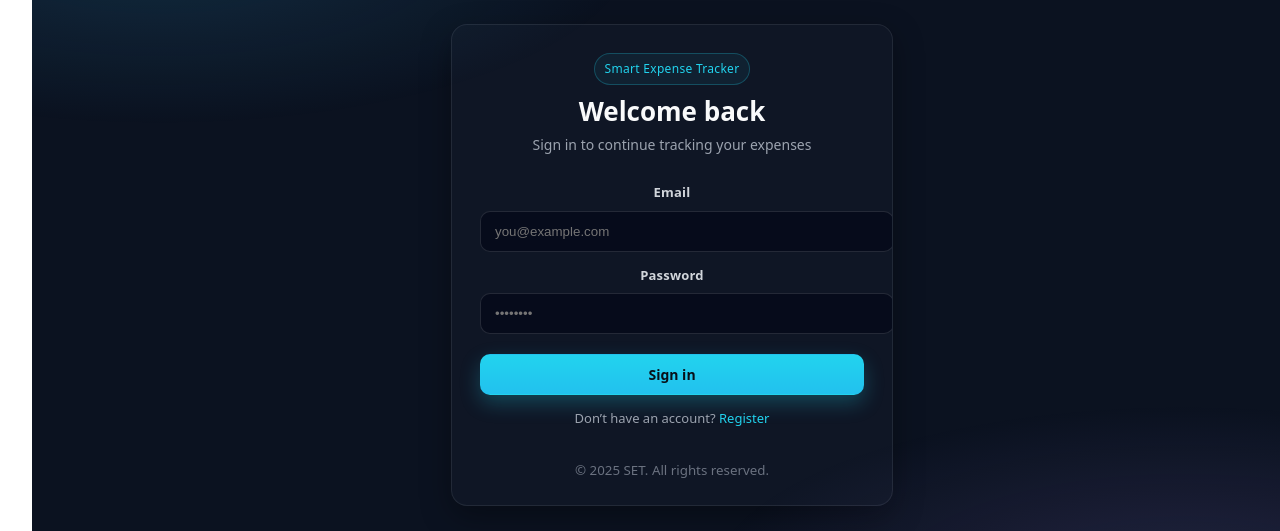
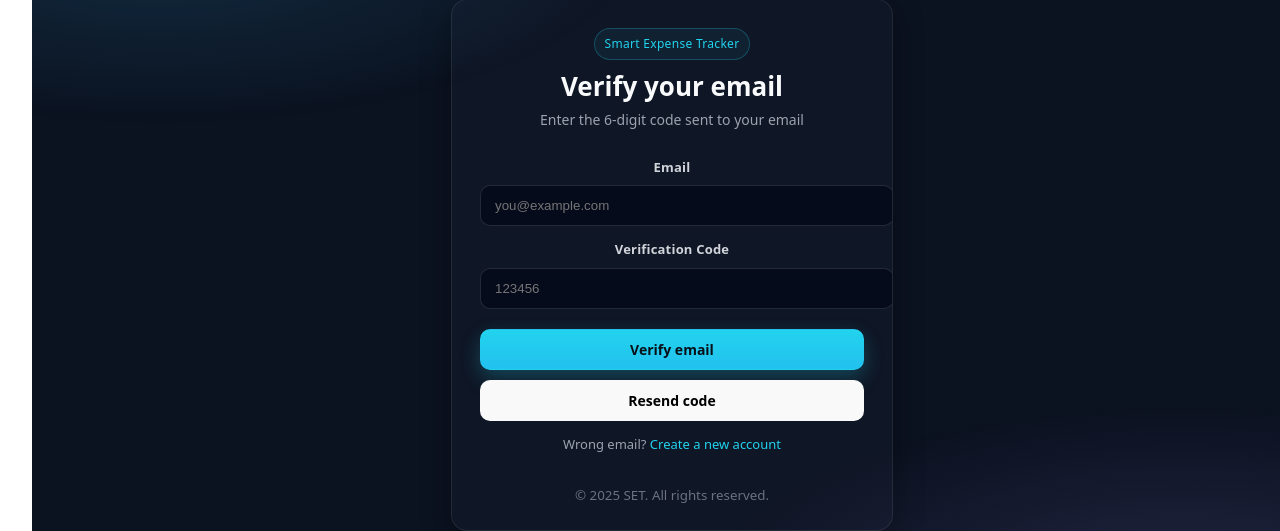
Before and after one commit to monukmodi/smart-expense-tracker-client, a React (Vite) app: page /verify in a window 1280 px wide. Before the commit this address led to /login. Shown: the part 167-698 px from the top of the page. Built offline with nearby package versions, Linux system fonts and the light colour scheme; no server answers.

Commit message:
implements sign in through google and couple for features

```diff
--- a/index.html
+++ b/index.html
@@ -32,6 +32,7 @@
   </head>
   <body>
     <div id="root"></div>
+    <script src="https://accounts.google.com/gsi/client" async defer></script>
     <script type="module" src="/src/main.jsx"></script>
   </body>
 </html>
--- a/src/App.jsx
+++ b/src/App.jsx
@@ -4,6 +4,7 @@ import { Routes, Route, Navigate } from 'react-router-dom';
 import Login from './pages/Login.jsx';
 import Register from './pages/Register.jsx';
 import Dashboard from './pages/Dashboard.jsx';
+import Verify from './pages/Verify.jsx';
 import RequireAuth from './routes/RequireAuth.jsx';
 import { ToastProvider } from './components/UI/Toast.jsx';
 
@@ -13,6 +14,7 @@ export default function App() {
       <Routes>
         <Route path="/login" element={<Login />} />
         <Route path="/register" element={<Register />} />
+        <Route path="/verify" element={<Verify />} />
         <Route
           path="/dashboard"
           element={
--- a/src/pages/Login.jsx
+++ b/src/pages/Login.jsx
@@ -1,6 +1,6 @@
-import React, { useState } from 'react';
+import React, { useEffect, useRef, useState } from 'react';
 import { Link, useNavigate } from 'react-router-dom';
-import { loginUser } from '../services/auth.js';
+import { loginUser, googleLogin } from '../services/auth.js';
 import AuthLayout from '../components/AuthLayout.jsx';
 import Input from '../components/UI/Input.jsx';
 import Button from '../components/UI/Button.jsx';
@@ -12,6 +12,50 @@ export default function Login() {
   const [errors, setErrors] = useState({});
   const [loading, setLoading] = useState(false);
   const [message, setMessage] = useState('');
+  const googleDivRef = useRef(null);
+
+  useEffect(() => {
+    const clientId = import.meta.env.VITE_GOOGLE_CLIENT_ID;
+    if (!clientId) return; // Not configured
+    const onReady = () => {
+      if (!window.google?.accounts?.id) return;
+      window.google.accounts.id.initialize({
+        client_id: clientId,
+        callback: async (response) => {
+          try {
+            const idToken = response.credential;
+            await googleLogin({ idToken });
+            navigate('/dashboard');
+          } catch (err) {
+            const msg = err?.response?.data?.message || err?.message || 'Google sign-in failed';
+            setMessage(msg);
+          }
+        },
+        auto_select: false,
+        ux_mode: 'popup',
+      });
+      if (googleDivRef.current) {
+        window.google.accounts.id.renderButton(googleDivRef.current, {
+          theme: 'outline',
+          size: 'large',
+          text: 'continue_with',
+          shape: 'pill',
+          width: 320,
+        });
+      }
+    };
+    // If script already loaded, onReady immediately; else wait until it loads
+    if (window.google?.accounts?.id) onReady();
+    else {
+      const check = setInterval(() => {
+        if (window.google?.accounts?.id) {
+          clearInterval(check);
+          onReady();
+        }
+      }, 200);
+      return () => clearInterval(check);
+    }
+  }, [navigate]);
 
   const validate = () => {
     const e = {};
@@ -35,6 +79,10 @@ export default function Login() {
     } catch (err) {
       const msg = err?.response?.data?.message || err?.message || 'Login failed.';
       setMessage(msg);
+      if (/not verified/i.test(msg)) {
+        // Redirect to verify page if backend indicates unverified account
+        navigate(`/verify?email=${encodeURIComponent(email)}`);
+      }
     } finally {
       setLoading(false);
     }
@@ -77,6 +125,7 @@ export default function Login() {
         <Button type="submit" disabled={loading} style={{ width: '100%', marginTop: 6 }}>
           {loading ? 'Signing in…' : 'Sign in'}
         </Button>
+        <div ref={googleDivRef} style={{ display: 'flex', justifyContent: 'center', marginTop: 12 }} />
         <div style={{ textAlign: 'center', marginTop: 14, color: '#9ca3af', fontSize: 13 }}>
           Don’t have an account?{' '}
           <Link to="/register" style={{ color: '#22d3ee' }}>Register</Link>
--- a/src/pages/Register.jsx
+++ b/src/pages/Register.jsx
@@ -33,9 +33,9 @@ export default function Register() {
     if (!validate()) return;
     setLoading(true);
     try {
-      await registerUser({ name, email, password });
-      setMessage('Account created successfully.');
-      navigate('/dashboard');
+      const { message: m } = await registerUser({ name, email, password });
+      setMessage(m || 'Verification code sent to your email.');
+      navigate(`/verify?email=${encodeURIComponent(email)}`);
     } catch (err) {
       const msg = err?.response?.data?.message || err?.message || 'Registration failed.';
       setMessage(msg);
--- /dev/null
+++ b/src/pages/Verify.jsx
@@ -0,0 +1,116 @@
+import React, { useMemo, useState } from 'react';
+import { useLocation, useNavigate, Link } from 'react-router-dom';
+import AuthLayout from '../components/AuthLayout.jsx';
+import Input from '../components/UI/Input.jsx';
+import Button from '../components/UI/Button.jsx';
+import { verifyEmail, resendVerificationCode } from '../services/auth.js';
+
+function useQuery() {
+  const { search } = useLocation();
+  return useMemo(() => new URLSearchParams(search), [search]);
+}
+
+export default function Verify() {
+  const navigate = useNavigate();
+  const query = useQuery();
+  const initialEmail = query.get('email') || '';
+
+  const [email, setEmail] = useState(initialEmail);
+  const [code, setCode] = useState('');
+  const [message, setMessage] = useState('');
+  const [errors, setErrors] = useState({});
+  const [loading, setLoading] = useState(false);
+  const [resending, setResending] = useState(false);
+
+  const validate = () => {
+    const e = {};
+    if (!email) e.email = 'Email is required';
+    else if (!/^[^\s@]+@[^\s@]+\.[^\s@]+$/.test(email)) e.email = 'Enter a valid email';
+    if (!/^\d{6}$/.test(code)) e.code = 'Enter the 6-digit code';
+    setErrors(e);
+    return Object.keys(e).length === 0;
+  };
+
+  const handleVerify = async (ev) => {
+    ev.preventDefault();
+    setMessage('');
+    if (!validate()) return;
+    setLoading(true);
+    try {
+      await verifyEmail({ email, code });
+      navigate('/dashboard');
+    } catch (err) {
+      const msg = err?.message || 'Verification failed.';
+      setMessage(msg);
+    } finally {
+      setLoading(false);
+    }
+  };
+
+  const handleResend = async () => {
+    setMessage('');
+    if (!email) {
+      setErrors((e) => ({ ...e, email: 'Email is required' }));
+      return;
+    }
+    setResending(true);
+    try {
+      const { message: m } = await resendVerificationCode({ email });
+      setMessage(m || 'Verification code resent.');
+    } catch (err) {
+      const msg = err?.message || 'Failed to resend code.';
+      setMessage(msg);
+    } finally {
+      setResending(false);
+    }
+  };
+
+  return (
+    <AuthLayout title="Verify your email" subtitle="Enter the 6-digit code sent to your email">
+      <form onSubmit={handleVerify}>
+        <Input
+          label="Email"
+          type="email"
+          value={email}
+          onChange={(e) => setEmail(e.target.value)}
+          error={!!errors.email}
+          helperText={errors.email}
+          placeholder="you@example.com"
+        />
+        <Input
+          label="Verification Code"
+          value={code}
+          onChange={(e) => setCode(e.target.value.replace(/\D/g, '').slice(0, 6))}
+          error={!!errors.code}
+          helperText={errors.code}
+          placeholder="123456"
+        />
+
+        {message ? (
+          <div style={{
+            background: 'rgba(34,197,94,.08)',
+            color: '#a7f3d0',
+            border: '1px solid rgba(34,197,94,.25)',
+            padding: '10px 12px',
+            borderRadius: 10,
+            fontSize: 13,
+            marginBottom: 12,
+          }}>
+            {message}
+          </div>
+        ) : null}
+
+        <Button type="submit" disabled={loading} style={{ width: '100%', marginTop: 6 }}>
+          {loading ? 'Verifying…' : 'Verify email'}
+        </Button>
+        <Button type="button" variant="secondary" disabled={resending} onClick={handleResend} style={{ width: '100%', marginTop: 10 }}>
+          {resending ? 'Resending…' : 'Resend code'}
+        </Button>
+
+        <div style={{ textAlign: 'center', marginTop: 14, color: '#9ca3af', fontSize: 13 }}>
+          Wrong email? <Link to="/register" style={{ color: '#22d3ee' }}>Create a new account</Link>
+        </div>
+      </form>
+    </AuthLayout>
+  );
+}
--- a/src/services/auth.js
+++ b/src/services/auth.js
@@ -3,9 +3,7 @@ import { setToken, setUser, clearAuth } from '../utils/storage.js';
 
 export async function registerUser({ name, email, password }) {
   const { data } = await api.post('/api/auth/register', { name, email, password });
-  // data: { user, token }
-  setToken(data.token);
-  setUser(data.user);
+  // server returns: { message }
   return data;
 }
 
@@ -19,3 +17,25 @@ export async function loginUser({ email, password }) {
 export function logoutUser() {
   clearAuth();
 }
+
+export async function verifyEmail({ email, code }) {
+  const { data } = await api.post('/api/auth/verify', { email, code });
+  // data: { user, token }
+  setToken(data.token);
+  setUser(data.user);
+  return data;
+}
+
+export async function resendVerificationCode({ email }) {
+  const { data } = await api.post('/api/auth/resend-code', { email });
+  // data: { message }
+  return data;
+}
+
+export async function googleLogin({ idToken }) {
+  const { data } = await api.post('/api/auth/google', { idToken });
+  // data: { user, token }
+  setToken(data.token);
+  setUser(data.user);
+  return data;
+}
```
